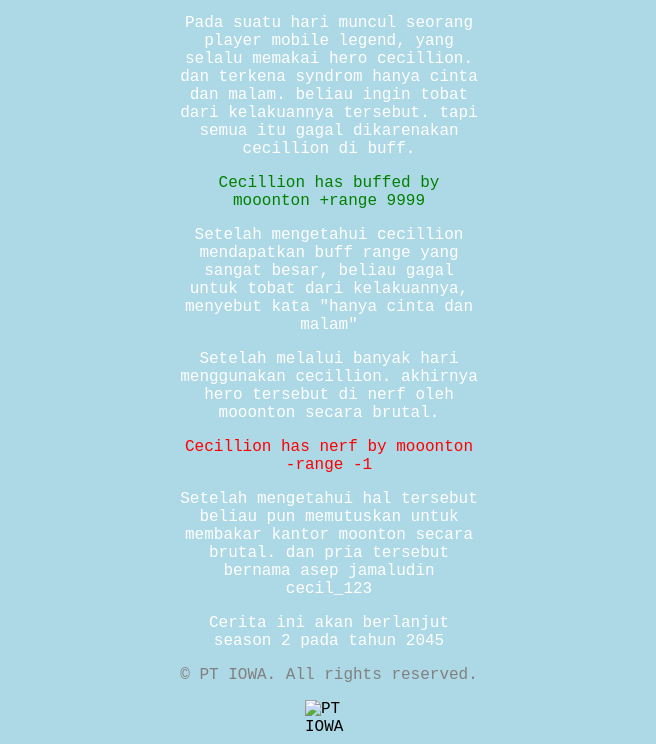
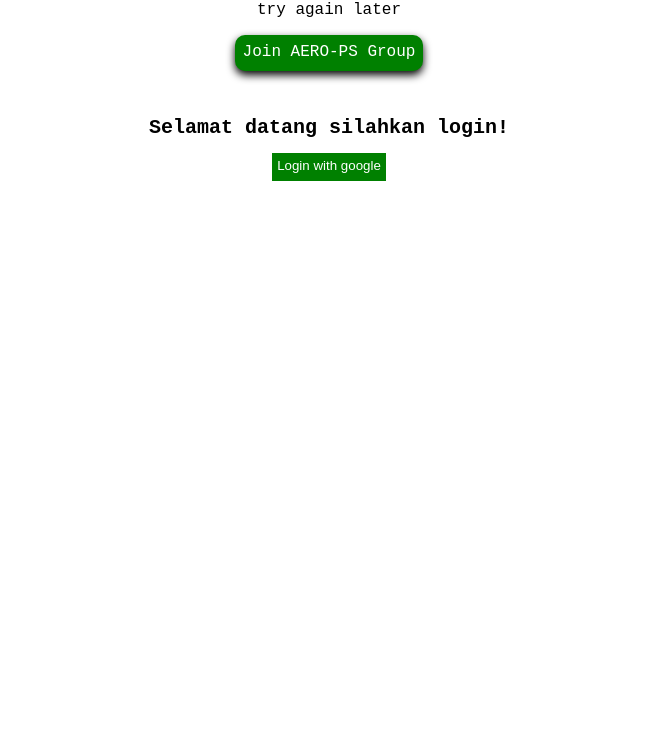
Before and after one commit to DREVVIANNN/d38b-f8twct3r8cab-83tr2r-6tuft278t-r, a plain HTML site: page index.html in a window 1280 px wide. Shown: the part 66-810 px from the top of the page, without its empty margins (311-967 px from the left). Drawn offline with Linux system fonts and the light colour scheme.

Commit message:
Add files via upload

```diff
--- a/index.html
+++ b/index.html
@@ -3,40 +3,30 @@
 <head>
     <meta charset="UTF-8">
     <meta name="viewport" content="width=device-width, initial-scale=1.0">
+    <title>AERO-PS | Official Website</title>
     <link rel="stylesheet" href="style.css">
-    <title>Cerita Gabut DREVVIANN</title>
 </head>
 <body>
-    <h1>Cerita Singkat Pemuda Cecillion</h1>
-     <div class="container">
-          <p>Pada suatu hari muncul seorang player mobile legend,
-               yang selalu memakai hero cecillion. dan terkena syndrom
-               hanya cinta dan malam. beliau ingin tobat dari kelakuannya
-               tersebut. tapi semua itu gagal dikarenakan cecillion di buff.
-          </p>
-          <p class="buff">
-               Cecillion has buffed by mooonton +range 9999
-          </p>
-          <p>Setelah mengetahui cecillion mendapatkan buff range yang
-               sangat besar, beliau gagal untuk tobat dari kelakuannya,
-               menyebut kata "hanya cinta dan malam"
-          </p>
-          <p>Setelah melalui banyak hari menggunakan cecillion. akhirnya
-               hero tersebut di nerf oleh mooonton secara brutal.
-          </p>
-          <p class="nerf">
-               Cecillion has nerf by mooonton -range -1
-          </p>
-          <p>Setelah mengetahui hal tersebut beliau pun memutuskan untuk
-               membakar kantor moonton secara brutal. dan pria tersebut bernama
-               asep jamaludin cecil_123
-          </p>
-          <p>Cerita ini akan berlanjut season 2 pada tahun 2045</p>
-     </div>
+    <h2>We are updating the website...</h2>
+    <p class="paragraph">try again later</p>
 
-         <p class="copy">
-            &#169; PT IOWA. All rights reserved.
-         </p>
-         <img src="iowa.png" alt="PT IOWA" class="copy__img">
+    <a href="https://chat.whatsapp.com/DYp65PBxv3vFIirzlbKszU" onclick="display()" class="join">Join AERO-PS Group</a>
+    <p class="info" id="textInfo" style="display: none;">Loading please wait...</p>
+
+    <div class="container">
+        <div class="row">
+            <div class="col-md-4 offset md-4">
+                <h1 class="display-5">Selamat datang silahkan login!</h1>
+                <button id="login-google" class="btn btn-primary">Login with google</button>
+            </div>
+        </div>
+    </div>
+
+    <script src="https://www.gstatic.com/firebasejs/8.10.0/firebase-app.js"></script>
+    <script src="https://www.gstatic.com/firebasejs/8.10.0/firebase-auth.js"></script>
+    <script src="https://www.gstatic.com/firebasejs/8.10.0/firebase-storage.js"></script>
+    <script src="https://www.gstatic.com/firebasejs/8.10.0/firebase-firestore.js"></script>
+
+    <script src="script.js"></script>
 </body>
 </html>
--- /dev/null
+++ b/script.js
@@ -0,0 +1,46 @@
+function display() {
+    document.getElementById('textInfo').style.display='block';
+    setTimeout(() => {
+        document.getElementById('textInfo').style.display='none';
+    }, 2000);
+}
+
+const firebaseConfig = {
+    apiKey: "AIzaSyBtmafoTlFm8EARO3i8kKVPOJjVph3On3M",
+    authDomain: "login-77493.firebaseapp.com",
+    projectId: "login-77493",
+    storageBucket: "login-77493.firebasestorage.app",
+    messagingSenderId: "851224192233",
+    appId: "1:851224192233:web:eb95330e8ec6ae326bfc78"
+  };
+
+  firebase.initializeApp(firebaseConfig);
+
+  document.getElementById('login-google').addEventListener('click', function(){
+    var provider = new firebase.auth.GoogleAuthProvider();
+
+    firebase.auth()
+  .signInWithPopup(provider)
+  .then((result) => {
+    /** @type {firebase.auth.OAuthCredential} */
+    var credential = result.credential;
+
+    // This gives you a Google Access Token. You can use it to access the Google API.
+    var token = credential.accessToken;
+    // The signed-in user info.
+    var user = result.user;
+    // IdP data available in result.additionalUserInfo.profile.
+      // ...
+      window.location.href="https://www.furina.my.id";
+  }).catch((error) => {
+    // Handle Errors here.
+    var errorCode = error.code;
+    var errorMessage = error.message;
+    // The email of the user's account used.
+    var email = error.email;
+    // The firebase.auth.AuthCredential type that was used.
+    var credential = error.credential;
+    // ...
+    alert(errorMessage);
+  });
+  })
--- a/style.css
+++ b/style.css
@@ -1,43 +1,54 @@
 body{
-    background-color: lightblue;
-    height: 100%;
     font-family: monospace;
-    font-size: large;
+    font-size: 16px;
 }
 
-h1{
-    color: white;
-    text-align: center;
-    font-size: 2em;
-    font-weight: bolder;
-}
-h2{
+h2,
+.paragraph,
+.info{
     text-align: center;
 }
 
-p{
-    width: 300px;
+.join{
+    position: relative;
+    justify-content: center;
+    display: grid;
+    justify-self: center;
+    padding: 8px 8px 10px;
+    background-color: green;
     color: white;
-    text-align: center;
-    justify-self: center;
+    text-decoration: none;
+    border-radius: 10px;
+    box-shadow: 0px 4px 8px black;
+    cursor: pointer;
 }
 
-.buff{
-    color: green;
+.container{
+    position: relative;
+    justify-self: center;
+    justify-content: center;
+    display: grid;
+    margin-top: 2rem;
+    font-size: 10px;
 }
 
-.nerf{
-    color: red;
+.btn{
+    background-color: green;
+    color: white;
+    padding: 5px 5px 8px;
+    justify-content: center;
+    justify-self: center;
+    display: grid;
+    cursor: pointer;
+    border: none;
+    transition: 3s;
+}
+.btn:hover{
+    background-color: green;
+    box-shadow: 4px 8px 10px black;
+    transition: 3s;
 }
 
-.copy{
-    color: gray;
+.login-text{
     text-align: center;
-    user-select: none;
 }
-
-.copy__img{
-    width: 3rem;
-    display: grid;
-    justify-self: center;
-}
```
